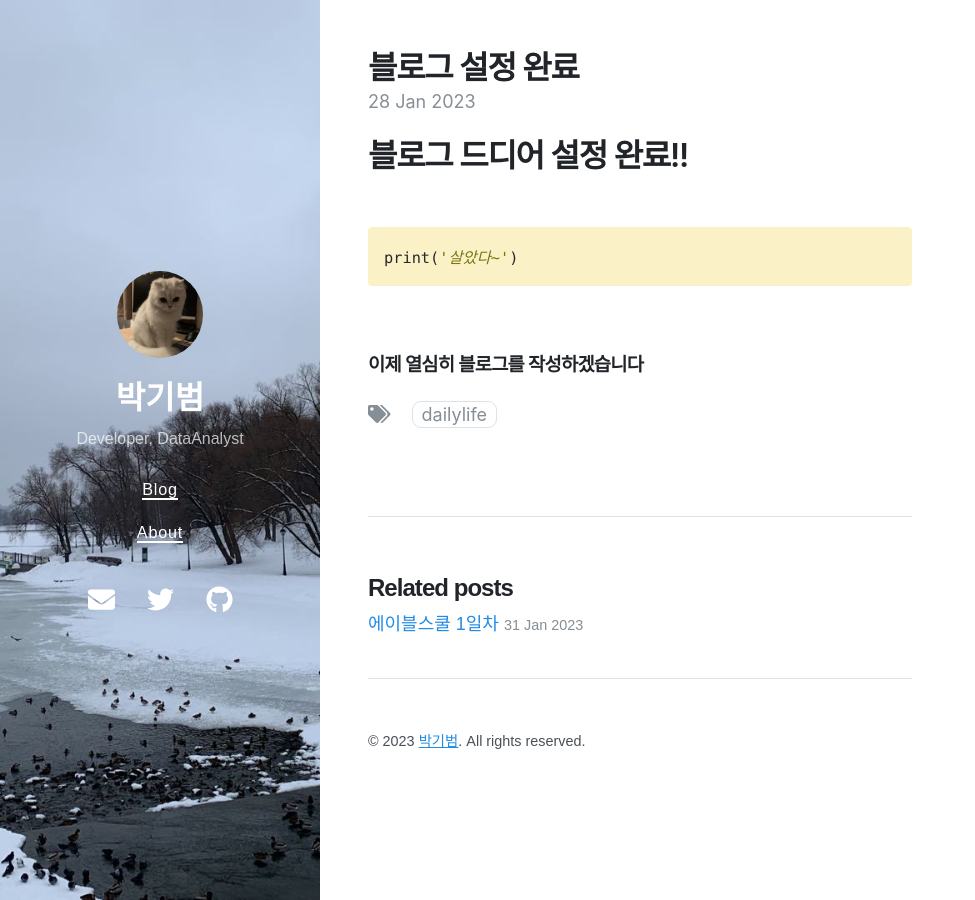
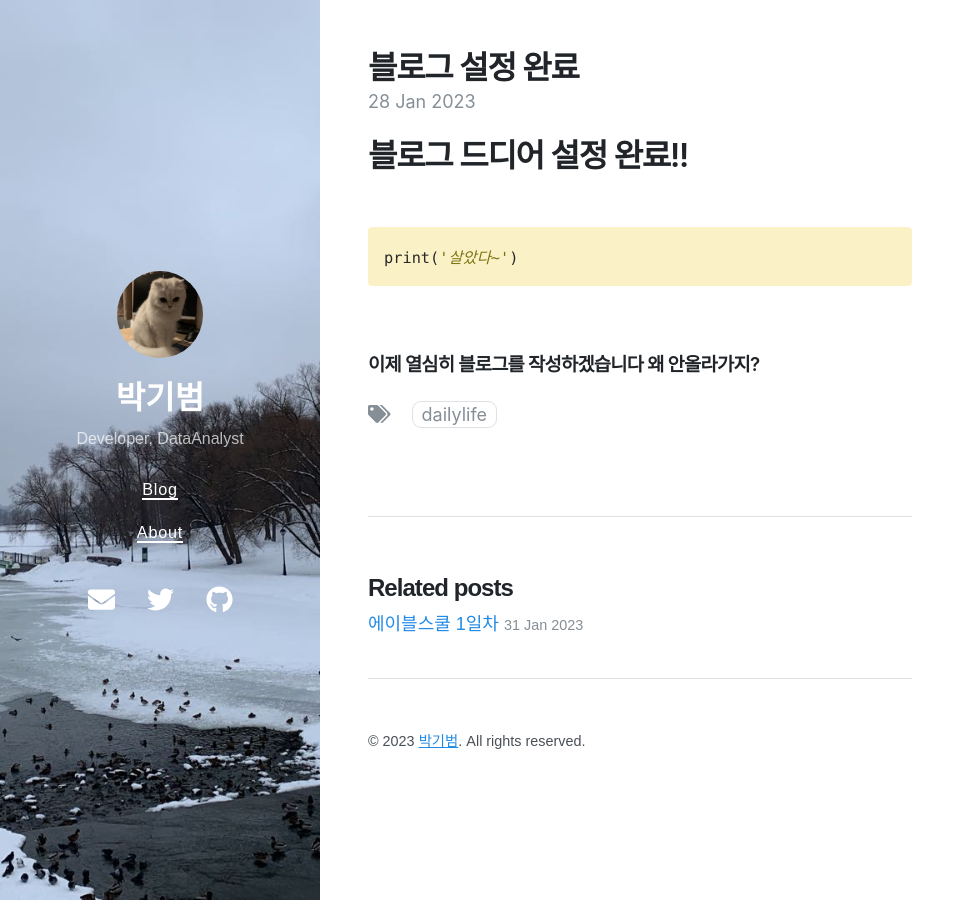
Before and after one commit to ParkGiBeom97/ParkGiBeom97.github.io, a Jekyll site: the page built from _posts/2023-01-28-aaa.md, in a window 1280 px wide. Shown: the whole page, without its empty margins (0-975 px from the left). Built offline with Jekyll 4.4.1, drawn with Linux system fonts in a browser that asks for light colours; nearby versions of some CDN libraries.

Commit message:
1일차 작성

```diff
--- a/_includes/content.html
+++ b/_includes/content.html
@@ -12,6 +12,6 @@
   {%- endif -%}
   <small>
     &copy; {{ year_string }} {% if site.author %}<a href="{{ site.author.url }}">{{ site.author.name }}</a>{% endif %}. All rights reserved.
-    <!-- Powered by <a href="https://jekyllrb.com/">Jekyll</a> & <a href="https://github.com/vszhub/not-pure-poole">Not Pure Poole</a>. -->
+     <!-- Powered by <a href="https://jekyllrb.com/">Jekyll</a> & <a href="https://github.com/vszhub/not-pure-poole">Not Pure Poole</a>. -->
   </small>
 </footer>
--- a/_posts/2023-01-28-aaa.md
+++ b/_posts/2023-01-28-aaa.md
@@ -15,4 +16,4 @@ print('살았다~')
 
 <br>
 
-### 이제 열심히 블로그를 작성하겠습니다
+### 이제 열심히 블로그를 작성하겠습니다 왜 안올라가지?
```
Also changed, not shown: other parts of _posts/2023-01-28-aaa.md (+1 -0 lines).
